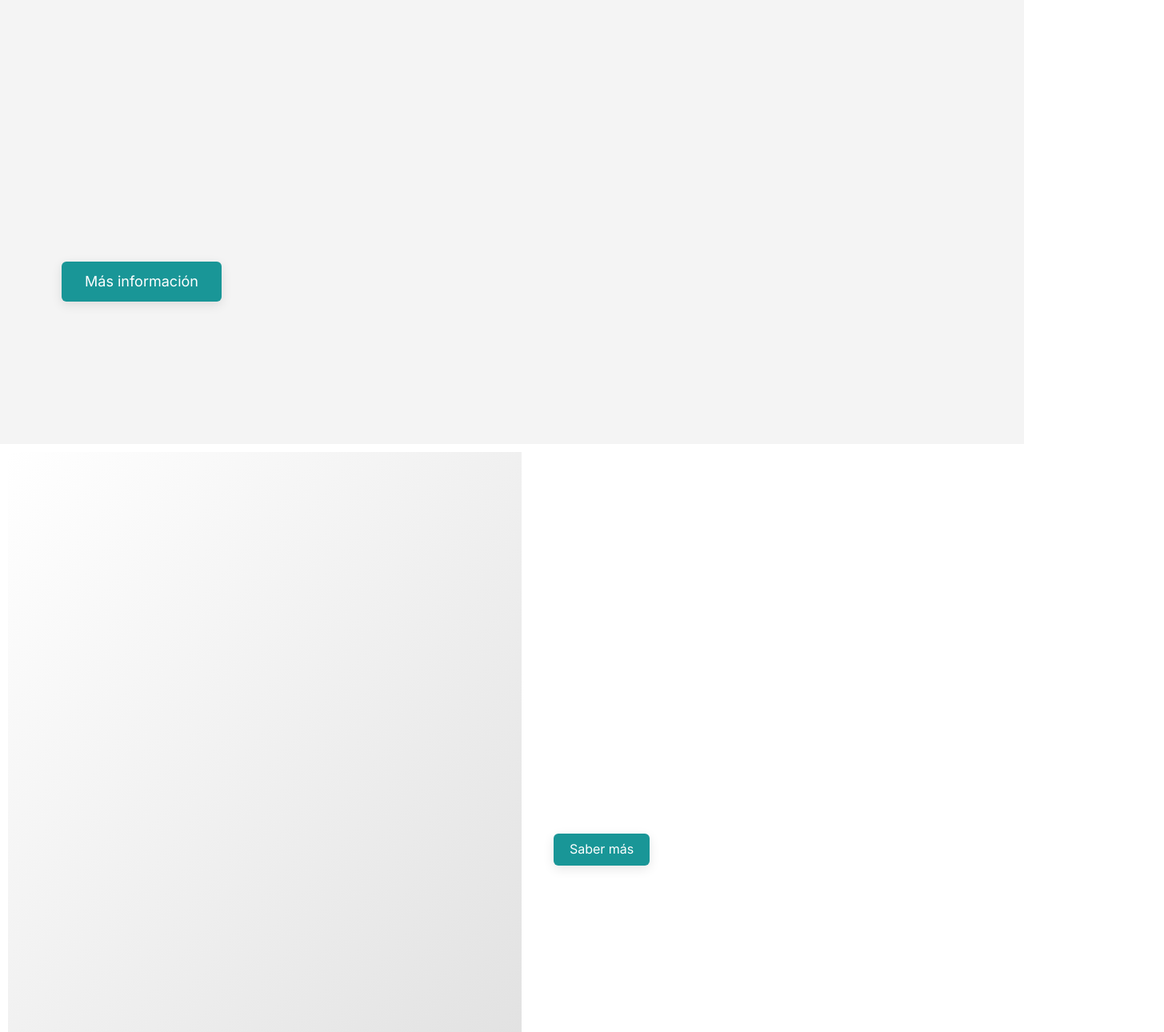
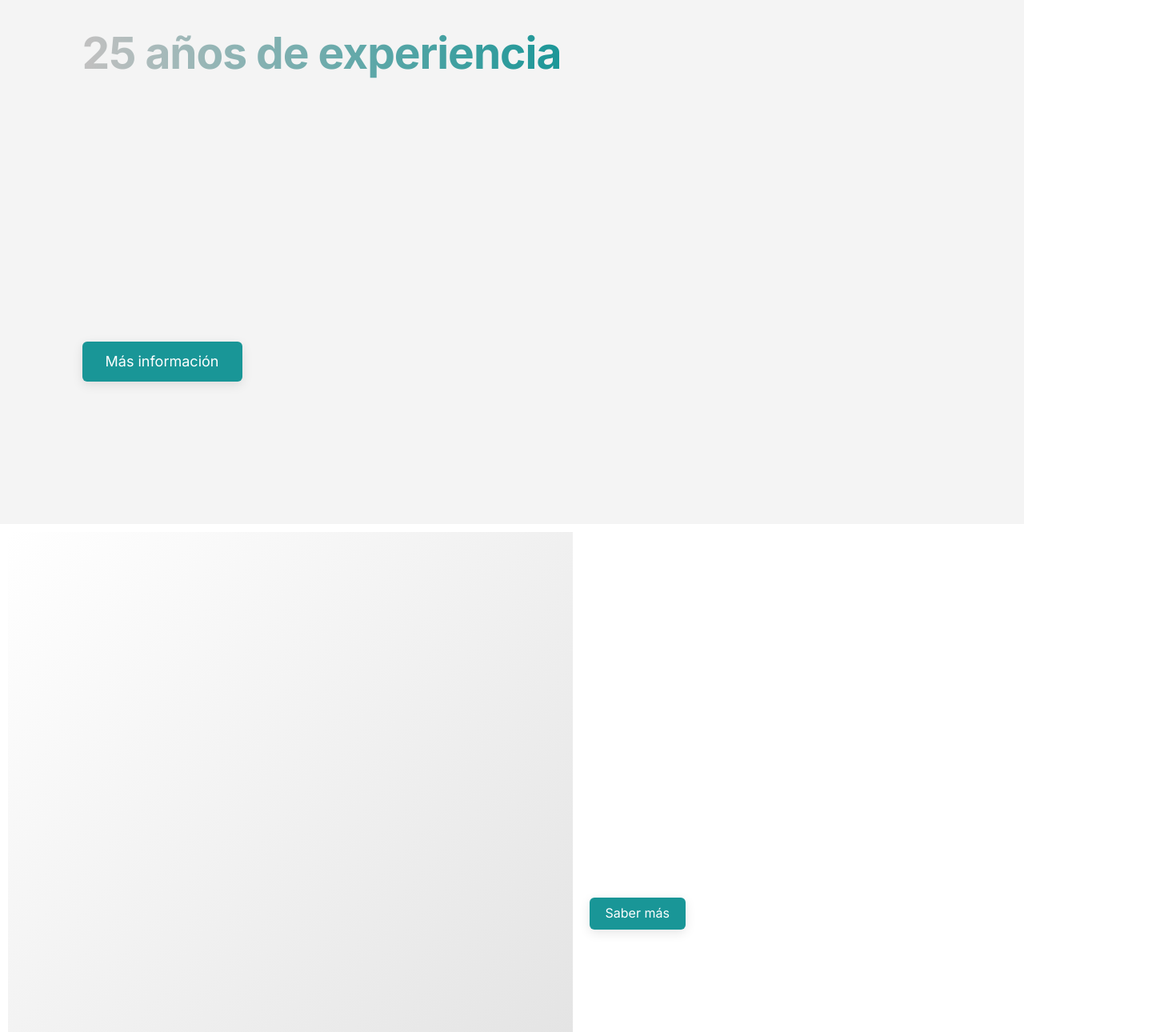
Before and after one commit to Gitbertod/meelatam, a React (Vite) app: page / in a window 1280 px wide. Shown: the part 1125-2415 px from the top of the page at 80% size, 1455 px wide, since content can reach past the window. Built offline with nearby package versions, Linux system fonts and the light colour scheme.

Commit message:
fixig some styles

```diff
--- a/components/container/Container.module.css
+++ b/components/container/Container.module.css
@@ -5,5 +5,6 @@
   background-repeat:repeat-y;
   height: 100vh; /* puedes usar 100dvh si solo quieres altura del viewport visual */
   width: 100vw;
+  margin-bottom: 100px;
    /* evita barras si hay animaciones de scale */
 }
--- a/components/hero/Hero.module.css
+++ b/components/hero/Hero.module.css
@@ -17,6 +17,7 @@
   justify-content: center;
   width:650px ;
   margin-left: 200px;
+
 }
 .title {
   color: gray;
@@ -29,6 +30,7 @@
   color: gray;
   font-size: xx-large;
   padding-top: 40px;
+  margin-bottom: 100px;
 }
 .btn {
   margin-top: 40px;
--- a/components/photoSection/PhotoSection.module.css
+++ b/components/photoSection/PhotoSection.module.css
@@ -80,6 +80,7 @@
   .title {
     font-size: 2rem;
     text-align: center;
+    word-break: break-word;
   }
   .photo {
     min-width: 100%;
--- a/components/sectionComponent/SectionComponent.jsx
+++ b/components/sectionComponent/SectionComponent.jsx
@@ -12,12 +12,21 @@ const SectionComponent = () => {
   const textRef = useRef();
   const containerRef = useRef();
 
-  // Detecta si es escritorio
-  const isDesktop = window.innerWidth > 900;
+  useGSAP(() => {
+    const mm = gsap.matchMedia();
 
-  useGSAP(() => {
+    mm.add(
+      {
+        // Escritorio
+        isDesktop: "(min-width: 901px)",
+        // Móvil/tablet
+        isMobile: "(max-width: 900px)",
+      },
+      (context) => {
+        const { isDesktop, isMobile } = context.conditions;
+
         // Animación de la caja solo en escritorio
-    if (isDesktop) {
+        if (isDesktop && boxRef.current) {
           gsap.fromTo(
             boxRef.current,
             { x: -1000, opacity: 0, rotate: 0, scale: 5 },
@@ -38,16 +47,16 @@ const SectionComponent = () => {
           );
         }
 
-    // Animación de texto en todos los dispositivos
+        // Animación de texto en todos los dispositivos (ajusta valores para mobile)
         const split = new SplitText(textRef.current, {
           type: "lines,words",
         });
 
         gsap.from(split.words, {
           opacity: 0,
-      y: 30,
-      duration: 1,
-      stagger: 0.05,
+          y: isMobile ? 15 : 30,
+          duration: isMobile ? 0.7 : 1,
+          stagger: isMobile ? 0.03 : 0.05,
           ease: "sine.out",
           scrollTrigger: {
             trigger: textRef.current,
@@ -55,55 +64,27 @@ const SectionComponent = () => {
             toggleActions: "play none none none",
           },
         });
+      }
+    );
+
+    return () => mm.revert();
   }, []);
 
   return (
     <div ref={containerRef} className={styles.container}>
-      <div
-        className={styles.textBox}
-        style={{
-          width: "100%",
-          marginLeft: isDesktop ? 40 : 0,
-        }}
-      >
+      <div className={styles.textBox}>
         <div>
-          <h3
-            className={styles.gradientText}
-            style={{
-              fontSize: isDesktop ? 55 : 32,
-              textAlign: isDesktop ? "left" : "center",
-            }}
-          >
-            25 años de experiencia
-          </h3>
+          <h3 className={styles.gradientText}>25 años de experiencia</h3>
         </div>
-        <div
-          ref={textRef}
-          className={styles.text}
-          style={{
-            fontSize: isDesktop ? "1.5rem" : "1.1rem",
-            textAlign: isDesktop ? "left" : "center",
-            margin: isDesktop ? "20px auto 2rem" : "16px 0 1.5rem 0",
-          }}
-        >
+        <div ref={textRef} className={styles.text}>
           Lorem ipsum dolor sit amet consectetur adipisicing elit. Odit at
           facere distinctio laborum reprehenderit sunt nostrum temporibus vitae?
           Voluptatum aliquid et eum nam pariatur recusandae ducimus amet dolorem
           blanditiis atque?
         </div>
-        <button
-          className={styles.btn}
-          style={{
-            width: isDesktop ? 200 : "100%",
-            maxWidth: isDesktop ? 200 : 300,
-            margin: isDesktop ? "40px 0 0 0" : "24px auto 0 auto",
-            display: "block",
-          }}
-        >
-          Más información
-        </button>
+        <button className={styles.btn}>Más información</button>
       </div>
-      {isDesktop && <div ref={boxRef} className={styles.box}></div>}
+      <div ref={boxRef} className={styles.box}></div>
     </div>
   );
 };
--- a/components/sectionComponent/SectionComponent.module.css
+++ b/components/sectionComponent/SectionComponent.module.css
@@ -21,12 +21,12 @@ body {
   justify-content: center;
   min-height: 100vh;
   align-items: center;
-
+  align-content: center;
   max-width: 1250px;
   margin: 0px auto;
 }
 .textBox {
-    margin-left: 40px;
+  justify-content: flex-start;
 }
 
 .box {
@@ -34,21 +34,40 @@ body {
   border-radius: 10px;
   box-shadow: 0 8px 24px rgba(248, 74, 74, 0.1); /* sombra suave */
   padding: 2rem;
-  max-width: 1200px;
+  max-width: 1000px;
   margin: 2rem auto;
   backdrop-filter: blur(6px); /* efecto moderno, si hay transparencia */
   /* background-image: url("./cable.jpg"); */
   background-position: center;
-  background-size:cover;
+  background-size: cover;
   overflow: hidden;
   /* borde sutil */
 }
 
-.imageBox{
-    width: 10px;
-    height: 10px;
+.imageBox {
+  width: 10px;
+  height: 10px;
 }
 
+.gradientText {
+  font-weight: 700;
+  font-size: 55px;
+  background: linear-gradient(
+    90deg,
+    #99e1e1,
+    #c0c0c0,
+    #199697,
+    rgb(0, 115, 140)
+  );
+  background-size: 300% 300%;
+  animation: gradientShift 8s ease-in-out infinite;
+  -webkit-background-clip: text;
+  -webkit-text-fill-color: transparent;
+  background-clip: text;
+  color: transparent;
+  line-height: 1.2;
+  letter-spacing: -1px;
+}
 .text {
   font-family: "Inter", sans-serif;
   width: 100%;
@@ -57,23 +76,10 @@ body {
   font-size: 1.5rem;
   line-height: 1.6;
   max-width: 600px;
-  margin: 0 auto 2rem;
+  margin: 0 auto;
   font-weight: 400;
   overflow: hidden;
   margin-top: 20px;
-}
-.gradientText {
-  font-weight: 700;
-  font-size: 55px;
-  background: linear-gradient(90deg, #99e1e1, #c0c0c0, #199697, rgb(0, 115, 140));
-  background-size: 300% 300%;
-  animation: gradientShift 8s ease-in-out infinite;
-  -webkit-background-clip: text;
-  -webkit-text-fill-color: transparent;
-  background-clip: text;
-  color: transparent;
-  line-height: 1.2;
-  letter-spacing: -1px;
 }
 
 @keyframes gradientShift {
@@ -87,10 +93,10 @@ body {
     background-position: 0% 50%;
   }
 }
-.photoText{
-    font-size: xx-large;
-    z-index: 10;
-    color: white;
+.photoText {
+  font-size: xx-large;
+  z-index: 10;
+  color: white;
 }
 
 .btn {
@@ -134,3 +140,45 @@ body {
     left: 125%;
   }
 }
+
+@media (max-width: 900px) {
+  .container {
+    flex-direction: column;
+    width: 900px;
+    margin: 0px;
+  }
+
+  .gradientText {
+    margin-top: 20px;
+    font-weight: 700;
+    font-size: 35px;
+  }
+
+  .text {
+    font-size: 1.2rem;
+  }
+  .textBox {
+    display: flex;
+    flex-direction: column;
+    margin-left: 0px;
+    width: 400px;
+  }
+}
+@media (max-width: 900px) {
+  .gradientText {
+    margin-top: 20px;
+    font-weight: 700;
+    font-size: 35px;
+  }
+  .box {
+    display: none;
+  }
+  .text {
+    font-size: 1.2rem;
+  }
+  .textBox {
+    margin-left: 0px;
+    width: 400px;
+    margin: 0px auto;
+  }
+}
--- a/components/sectionComponent2/SectionComponent2.module.css
+++ b/components/sectionComponent2/SectionComponent2.module.css
@@ -5,3 +5,10 @@
   justify-content: center;
   height: 100vh;
 }
+@media (max-width: 900px) {
+  .container {
+    width: 100%;
+    flex-direction: column;
+    margin: 0px auto;
+  }
+}
--- a/components/textSection/TextSection.module.css
+++ b/components/textSection/TextSection.module.css
@@ -2,10 +2,12 @@
   display: flex;
   flex-direction: column;
   justify-content: center;
-  margin: 10px;
-  margin-left: 5px;
-  min-width: 48.5%;
+  margin: 10px auto;
+  min-width: 0;
+  width: 100vw;
+  max-width: 100vw;
   background-color: white;
+  box-sizing: border-box;
 }
 .title {
   color: rgb(0, 0, 0);
@@ -13,6 +15,7 @@
   line-height: 1.2;
   letter-spacing: -1px;
   font-weight: 700;
+  word-break: break-word;
 }
 .subTitle {
   color: rgb(0, 0, 0);
@@ -21,14 +24,19 @@
   letter-spacing: -1px;
   font-weight: 400;
 }
-.textContainer{
-    margin-left: 30px;
-    max-width: 90%;
+.textContainer {
+  margin-left: 0;
+  max-width: 900px;
+  width: 100%;
+  margin: 0 auto;
+  box-sizing: border-box;
+  padding: 0 16px;
 }
-.text{
-    max-width: 90%;
-    font-size: 25px;
-    margin-bottom: 20px;
+.text {
+  max-width: 100%;
+  font-size: 25px;
+  margin-bottom: 20px;
+  word-break: break-word;
 }
 .btn {
   margin-top: 20px;
@@ -36,7 +44,7 @@
   width: 120px;
   height: 40px;
   border-radius: 6px;
-  font-size:medium;
+  font-size: medium;
   color: white;
   border: none;
   cursor: pointer;
@@ -77,9 +85,11 @@
 
 @media (max-width: 900px) {
   .content {
-    min-width: 100%;
-    margin: 8px 0;
-    padding: 0 8px;
+    min-width: 0;
+    width: 100vw;
+    max-width: 100vw;
+    margin: 0;
+    padding: 0;
   }
   .title {
     font-size: 2rem;
@@ -88,16 +98,21 @@
   .subTitle {
     font-size: 1.2rem;
     text-align: center;
+    width: 100%;
   }
   .textContainer {
     margin-left: 0;
-    max-width: 100%;
-    padding: 0;
+    max-width: 100vw;
+    width: 100vw;
+    padding: 0 8px;
+    box-sizing: border-box;
+    text-align: center;
   }
   .text {
     font-size: 1.1rem;
-    max-width: 100%;
+    max-width: 100vw;
     text-align: center;
+    margin: 0px auto 20px auto;
   }
   .btn {
     width: 100%;
--- a/views/ProductosCategory.jsx
+++ b/views/ProductosCategory.jsx
@@ -56,6 +56,14 @@ const ProductosCategory = ({ categoryId: staticCategoryId, subCategoryId: static
     normalize(item.name).includes(normalize(search))
   );
 
+  // Utilidad para mostrar el título sin guiones y con la primera letra en mayúscula
+  function formatTitle(str) {
+    if (!str) return "Todos los productos";
+    return str
+      .replace(/-/g, " ")
+      .replace(/\b\w/g, (l) => l.toUpperCase());
+  }
+
   const getProductRoute = (product) => {
     let route = `/productos/${product.category}`;
     if (product.subcategory) route += `/${product.subcategory}`;
@@ -69,8 +77,8 @@ const ProductosCategory = ({ categoryId: staticCategoryId, subCategoryId: static
       <NavBar />
       <Breadcrumb />
       <div className={styles.container}>
-        <h2>
-          {subSubCategoryId || subCategoryId || categoryId || "Todos los productos"}
+        <h2 className={styles.responsiveTitle}>
+          {formatTitle(subSubCategoryId || subCategoryId || categoryId || "Todos los productos")}
         </h2>
         {/* Barra de búsqueda modularizada */}
         <SearchBar value={search} onChange={e => setSearch(e.target.value)} />
--- a/views/ProductosCategory.module.css
+++ b/views/ProductosCategory.module.css
@@ -41,3 +41,21 @@
   transform: translateY(-8px) scale(1.02);
   box-shadow: 0 12px 20px rgba(0, 0, 0, 0.15);
 }
+.responsiveTitle {
+  font-size: 2.2rem;
+  display: flex;
+  justify-content: start;
+  padding-left: 2rem;
+  margin-bottom: 2rem;
+  text-transform: none;
+  color: gray;
+  word-break: break-word;
+}
+
+@media (max-width: 600px) {
+  .responsiveTitle {
+    font-size: 1.3rem;
+    padding-left: 0.5rem;
+    text-align: left;
+  }
+}
```
Also changed, not shown: components/statsSection/StatsSection.module.css (+17 -5 lines). Lines whose indentation alone changed are shown as unchanged.
